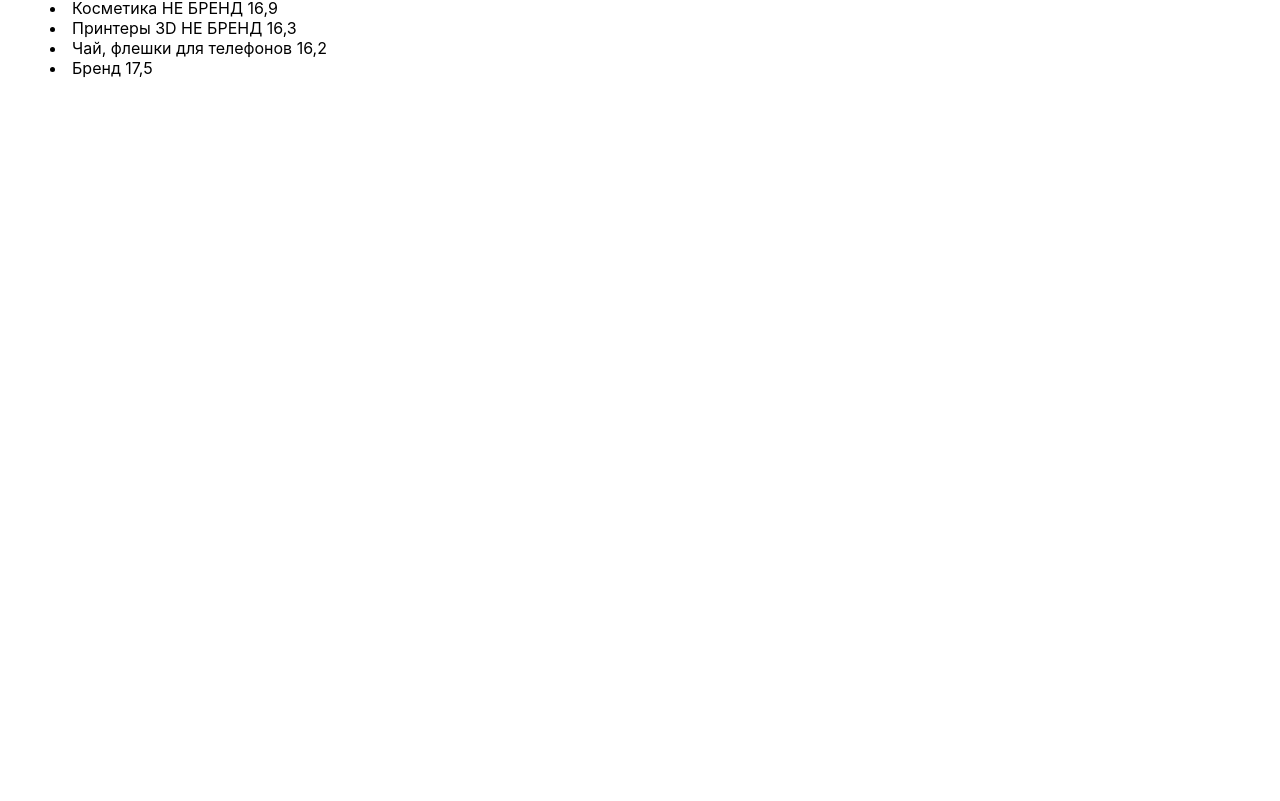
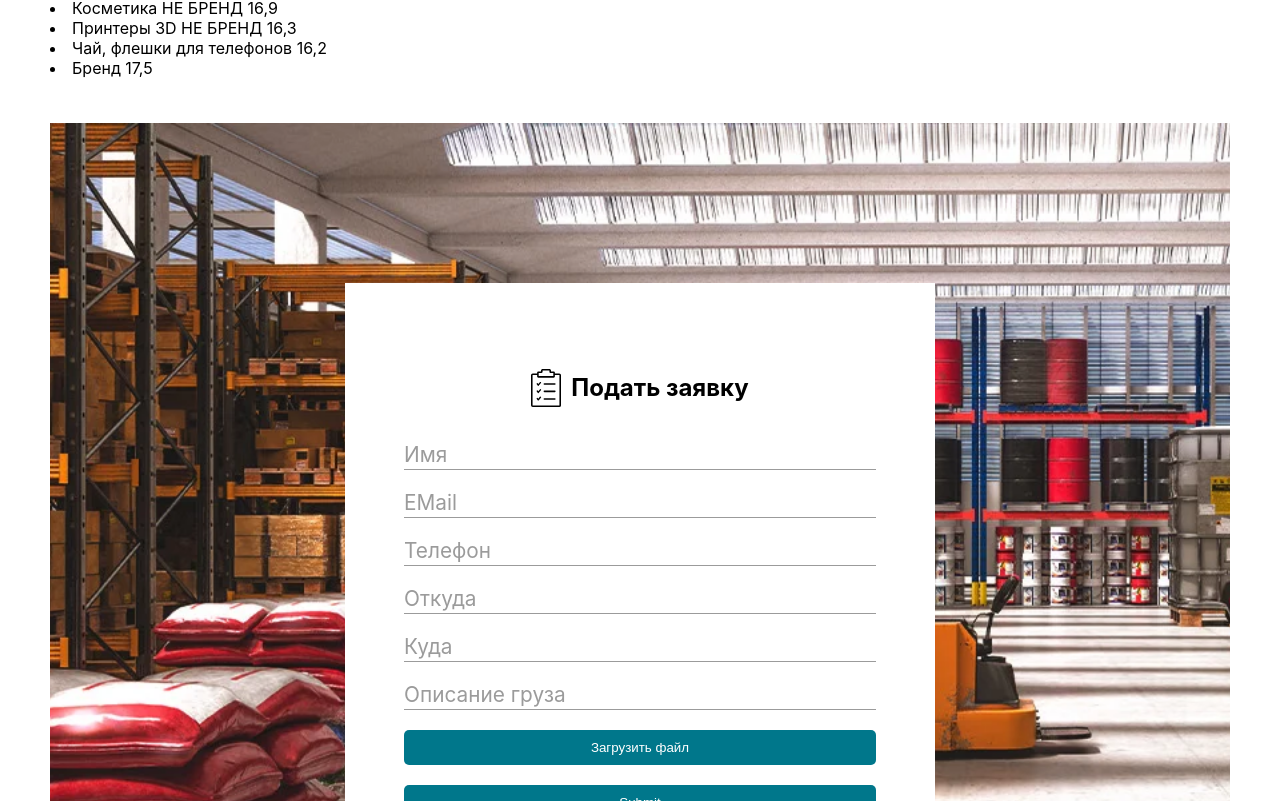
Before and after one commit to Maksim-Boev/impex, a React (Create React App) app: page /air in a window 1280 px wide. Shown: the part 1759-2560 px from the top of the page. Before the commit the page ends 1887 px from the top, so only its background shows below. Built offline with nearby package versions, Linux system fonts and the light colour scheme.

Commit message:
Implement form in pages

```diff
--- a/src/components/Form/index.jsx
+++ b/src/components/Form/index.jsx
@@ -209,7 +209,7 @@ const From = () => {
         </DropZone>
 
         <Button type={'button'} onClick={clickBtn}>
-          Загрузить
+          Загрузить файл
         </Button>
 
         <Submit type="submit" />
--- a/src/components/Form/style.js
+++ b/src/components/Form/style.js
@@ -3,11 +3,19 @@ import styled from 'styled-components';
 export const Wrapper = styled.div`
   width: clamp(320px, 50%, 800px);
   margin: 20vh auto 0;
+  height: fit-content;
   display: flex;
   align-items: center;
   justify-content: center;
   background: white;
-  padding: 20px 0;
+  padding: 70px 0;
+  z-index: 3;
+  @media (max-width: 425px) {
+    padding: 30px 0;
+  }
+  @media (max-width: 320px) {
+    padding: 15px 0;
+  }
 `;
 
 export const FormGroup = styled.div`
@@ -156,6 +164,9 @@ export const Submit = styled.input`
 
 export const FormTitle = styled.h2`
   color: #000;
+  @media (max-width: 425px) {
+    margin: 0;
+  }
 `;
 
 export const WrappTitle = styled.div`
--- a/src/pages/air/index.jsx
+++ b/src/pages/air/index.jsx
@@ -1,6 +1,7 @@
 import React, { useEffect } from 'react';
 import { Img, PageWrapper } from '../styles';
 import airImg from '../../assets/images/load aircraft.webp';
+import FormFromPages from '../formFromServices';
 
 const AirPage = () => {
   useEffect(() => {
@@ -111,6 +112,7 @@ const AirPage = () => {
       <li>Принтеры 3D НЕ БРЕНД 16,3</li>
       <li>Чай, флешки для телефонов 16,2</li>
       <li>Бренд 17,5</li>
+      <FormFromPages />
     </PageWrapper>
   );
 };
--- /dev/null
+++ b/src/pages/form/index.jsx
@@ -0,0 +1,17 @@
+import React from 'react';
+import { Form, Wrapper } from '../main/styles';
+import From from '../../components/Form';
+
+const FormPage = () => {
+  return (
+    <>
+      <Form id={'form'}>
+        <Wrapper>
+          <From />
+        </Wrapper>
+      </Form>
+    </>
+  );
+};
+
+export default FormPage;
--- /dev/null
+++ b/src/pages/formFromServices/index.jsx
@@ -0,0 +1,13 @@
+import React from 'react';
+import { WrapperFormFromPages } from '../styles';
+import From from '../../components/Form';
+
+const FormFromPages = () => {
+  return (
+    <WrapperFormFromPages>
+      <From />
+    </WrapperFormFromPages>
+  );
+};
+
+export default FormFromPages;
--- a/src/pages/main/index.jsx
+++ b/src/pages/main/index.jsx
@@ -2,7 +2,6 @@ import React, { useEffect } from 'react';
 import {
   About,
   Container,
-  Form,
   LinkForm,
   LinkUI,
   Services,
@@ -23,7 +22,8 @@ import {
   TrainIcon,
   TruckIcon,
 } from '../../components/icons';
-import From from '../../components/Form';
+
+import FormPage from '../form';
 
 const Main = () => {
   useEffect(() => {
@@ -112,13 +112,7 @@ const Main = () => {
         </Wrapper>
       </Services>
 
-      <Form id={'form'}>
-        <Wrapper>
-          <Container>
-            <From />
-          </Container>
-        </Wrapper>
-      </Form>
+      <FormPage />
     </div>
   );
 };
--- a/src/pages/ship/index.jsx
+++ b/src/pages/ship/index.jsx
@@ -1,6 +1,7 @@
 import React, { useEffect } from 'react';
 import { Img, PageWrapper } from '../styles';
 import shipImg from '../../assets/images/ship.webp';
+import FormFromPages from '../formFromServices';
 
 const ShipPage = () => {
   useEffect(() => {
@@ -89,6 +90,7 @@ const ShipPage = () => {
         оформление, составят оптимально выгодный маршрут, полностью
         проконтролируют движение контейнера на всех отрезках пути.
       </p>
+      <FormFromPages />
     </PageWrapper>
   );
 };
--- a/src/pages/styles.js
+++ b/src/pages/styles.js
@@ -1,4 +1,5 @@
 import styled from 'styled-components';
+import bgForm from '../assets/images/sklad.webp';
 
 export const PageWrapper = styled.div`
   max-width: 1280px;
@@ -20,3 +21,19 @@ export const WrapperPageNotFound = styled.div`
   font-weight: bold;
   padding-top: 50vh;
 `;
+
+export const WrapperFormFromPages = styled.section`
+  height: 100vh;
+  margin-top: 50px;
+  top: -5px;
+  position: relative;
+  background: url(${bgForm}) center no-repeat;
+  background-size: cover;
+  display: flex;
+  justify-content: center;
+  @media (max-width: 425px) {
+    padding: 0 10px;
+    background-position: 40%;
+    margin: 50px -30px;
+  }
+`;
--- a/src/pages/train/index.jsx
+++ b/src/pages/train/index.jsx
@@ -1,6 +1,7 @@
 import React, { useEffect } from 'react';
 import { Img, PageWrapper } from '../styles';
 import trainImg from '../../assets/images/train.webp';
+import FormFromPages from '../formFromServices';
 
 const TrainPage = () => {
   useEffect(() => {
@@ -76,6 +77,7 @@ const TrainPage = () => {
         товаров, позаботятся о целостности грузов, предложат эффективные и
         надежные способы доставки в любую точку мира.
       </p>
+      <FormFromPages />
     </PageWrapper>
   );
 };
--- a/src/pages/truck/index.jsx
+++ b/src/pages/truck/index.jsx
@@ -1,6 +1,7 @@
 import React, { useEffect } from 'react';
 import { PageWrapper, Img } from '../styles';
 import truckImg from '../../assets/images/truck.webp';
+import FormFromPages from '../formFromServices';
 
 const TruckPage = () => {
   useEffect(() => {
@@ -80,6 +81,7 @@ const TruckPage = () => {
         разрешения на осуществление деятельности, доставят продукцию оперативно
         и без рисков.
       </p>
+      <FormFromPages />
     </PageWrapper>
   );
 };
```
